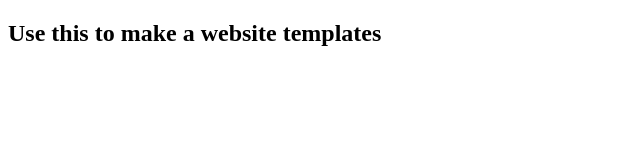
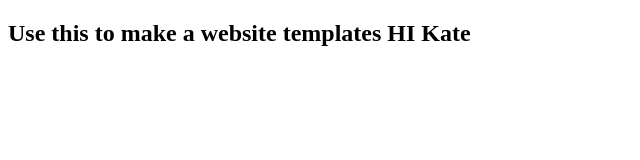
Before and after one commit to zlkate/website-template, a website: page public/index.html in a window 1280 px wide. Shown: the whole page, without its empty margins (0-640 px from the left). Drawn offline with Linux system fonts and the light colour scheme.

Commit message:
Update index.html

```diff
--- a/public/index.html
+++ b/public/index.html
@@ -4,6 +4,6 @@
 		<title>Website-Template</title>
 	</head>
 	<body>
-		<h2>Use this to make a website templates</h2>
+		<h2>Use this to make a website templates HI Kate </h2>
 	</body>
 </html>
```
